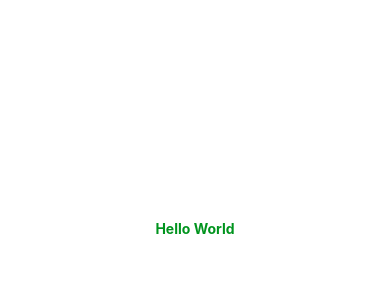
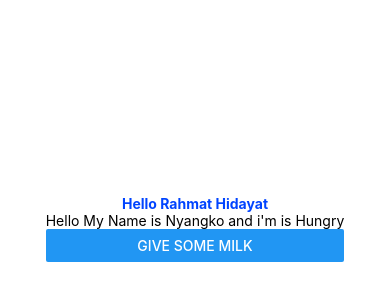
Before and after one commit to yayatooo/test-react-native, a React Native app: screen / in a window 390 px wide. Shown: the part 194-494 px from the top of the page. Built offline with nearby package versions, Linux system fonts and the light colour scheme.

Commit message:
testing if condition in react native

```diff
--- a/App.tsx
+++ b/App.tsx
@@ -1,9 +1,36 @@
-import { StyleSheet, Text, View } from "react-native";
+import { StyleSheet, Text, View, Button } from "react-native";
+import { useState } from "react";
+
+interface NameProps {
+  name: string;
+}
+
+const CatName = (props: NameProps) => {
+  const [catAction, setCatAction] = useState(true);
+
+  return (
+    <View>
+      <Text>
+        Hello My Name is {props.name} and i'm is {catAction ? "Hungry" : "full"}
+      </Text>
+      <Button
+        onPress={() => {
+          setCatAction(false);
+        }}
+        disabled={!catAction}
+        title={catAction ? "give some milk" : "thank you"}
+      />
+    </View>
+  );
+};
 
 export default function App() {
+  const fullName = "Rahmat Hidayat";
+
   return (
     <View style={styles.container}>
-      <Text style={textTest.testStyle}>Hello World</Text>
+      <Text style={styles.textDot}>Hello {fullName}</Text>
+      <CatName name="Nyangko" />
     </View>
   );
 }
@@ -15,11 +42,9 @@ const styles = StyleSheet.create({
     alignItems: "center",
     justifyContent: "center",
   },
-});
 
-const textTest = StyleSheet.create({
-  testStyle: {
-    color: "#00941e",
+  textDot: {
+    color: "#0044ff",
     fontWeight: "700",
   },
 });
```
